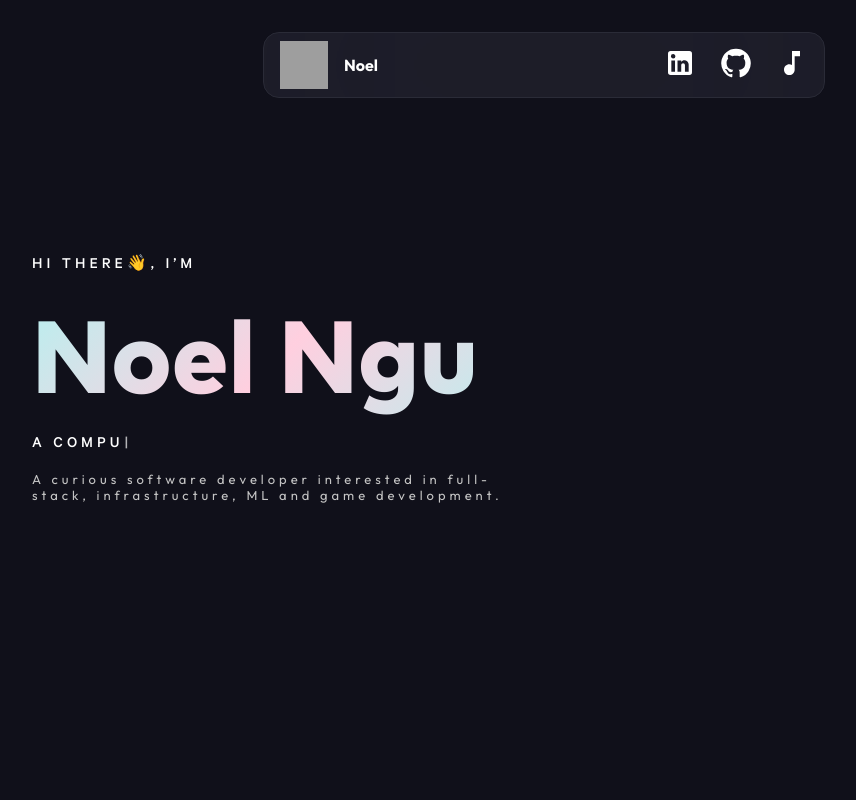
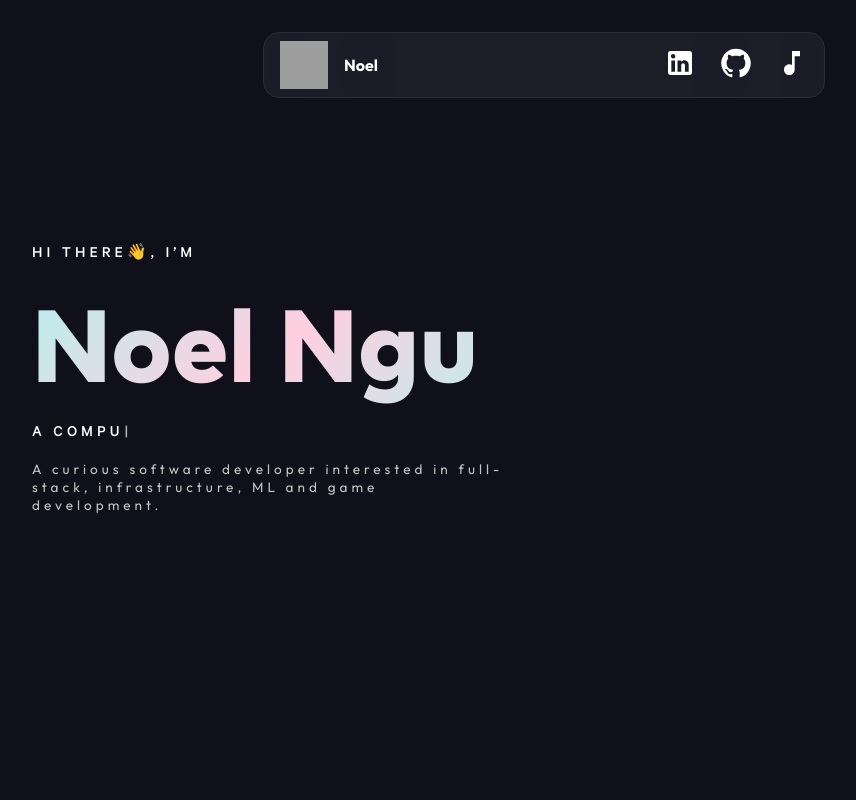
Before and after one commit to hwelsters/portfolio, a React (Create React App) app: page / in a window 1280 px wide. Shown: the top 800 px of the page, without its empty margins (96-952 px from the left). Built offline with nearby package versions, Linux system fonts and the light colour scheme; grey boxes are pictures that could not be loaded.

Commit message:
:sparkles: fixed stuff

```diff
--- a/src/pages/Home/components/Header/Header.module.css
+++ b/src/pages/Home/components/Header/Header.module.css
@@ -35,7 +35,7 @@
   color: var(--grey);
   margin-top: 1rem;
   font-family: "Outfit", sans-serif;
-  font-size: small;
+  font-size: 0.85rem;
   letter-spacing: 4px;
   width: clamp(1rem, 100%, 30rem);
 }
```
